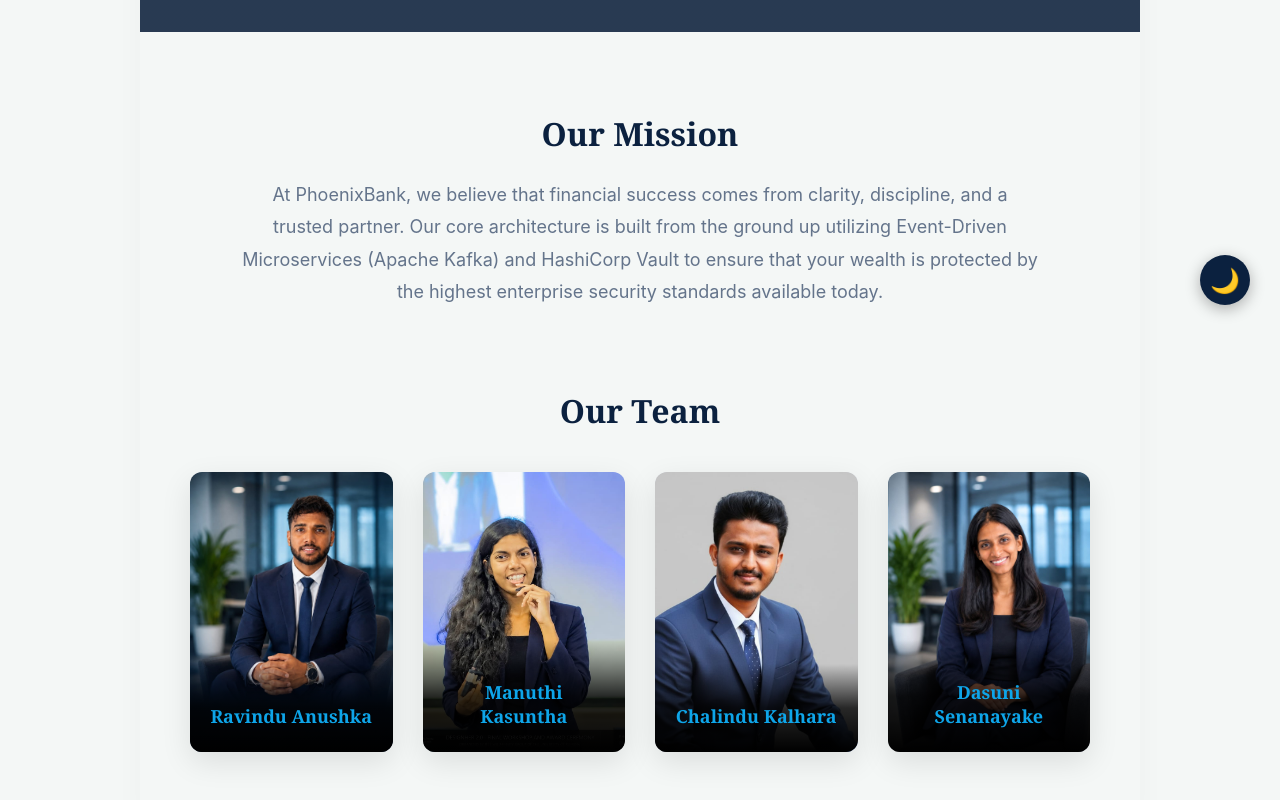
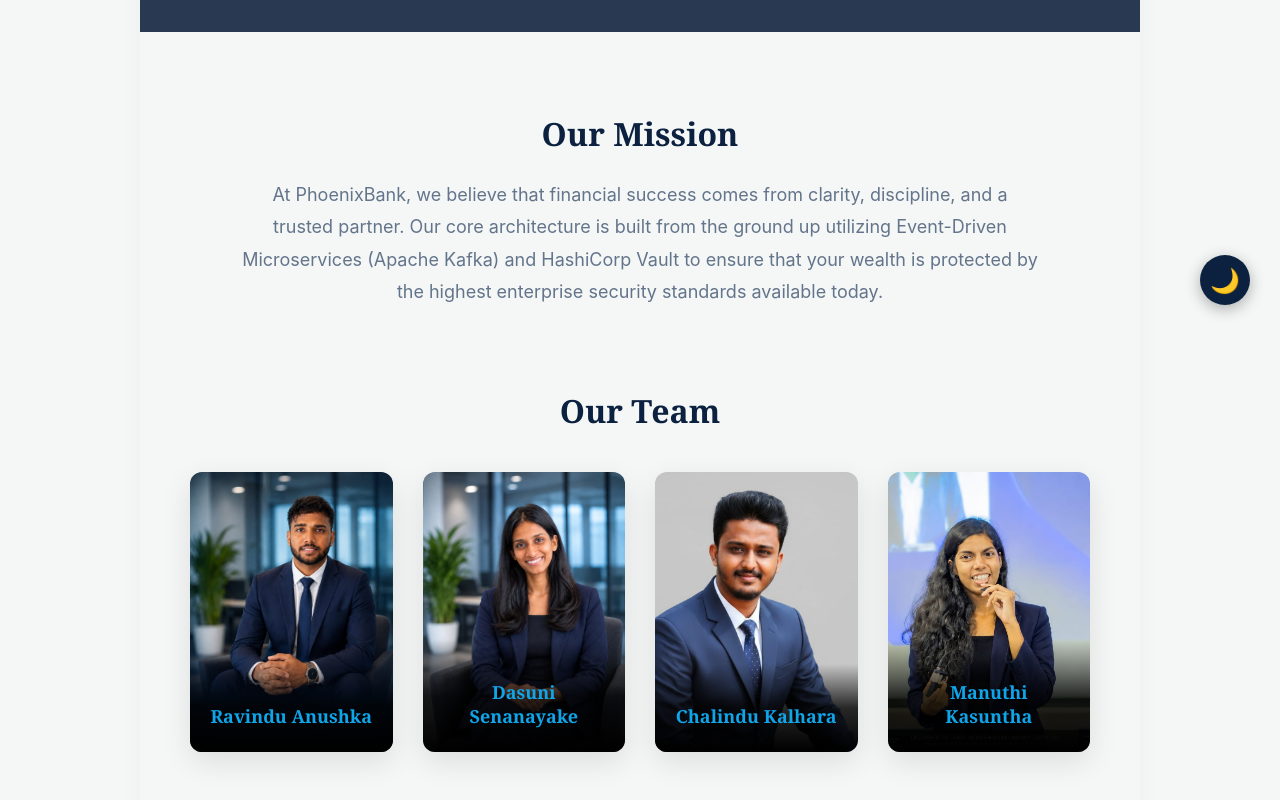
Before and after one commit to dasunisenanayake25/phoenix-bank, a Next.js app in the folder frontend/: page /about in a window 1280 px wide. Shown: the part 465-1265 px from the top of the page. Built offline with nearby package versions, Linux system fonts and the light colour scheme; grey boxes are pictures that could not be loaded.

Commit message:
fix: update team member details and images for accuracy

```diff
--- a/frontend/src/app/about/page.tsx
+++ b/frontend/src/app/about/page.tsx
@@ -52,11 +52,11 @@ export default function AboutUs() {
             </div>
           </div>
 
-          {/* Member 2: Manuthi Kasuntha */}
+          {/* Member 2: Dasuni Senanayake */}
           <div className="team-card">
-            <div className="team-card-image-container" style={{ backgroundImage: 'url("/manuthi.jpg")' }}>
+            <div className="team-card-image-container" style={{ backgroundImage: 'url("/dasuni.jpg")' }}>
               <div className="team-card-overlay">
-                <div className="team-card-name">Manuthi Kasuntha</div>
+                <div className="team-card-name">Dasuni Senanayake</div>
               </div>
             </div>
           </div>
@@ -70,11 +70,11 @@ export default function AboutUs() {
             </div>
           </div>
 
-          {/* Member 4: Dasuni Senanayake */}
+          {/* Member 4: Manuthi Kasuntha */}
           <div className="team-card">
-            <div className="team-card-image-container" style={{ backgroundImage: 'url("/dasuni.jpg")' }}>
+            <div className="team-card-image-container" style={{ backgroundImage: 'url("/manuthi.jpg")' }}>
               <div className="team-card-overlay">
-                <div className="team-card-name">Dasuni Senanayake</div>
+                <div className="team-card-name">Manuthi Kasuntha</div>
               </div>
             </div>
           </div>
```
